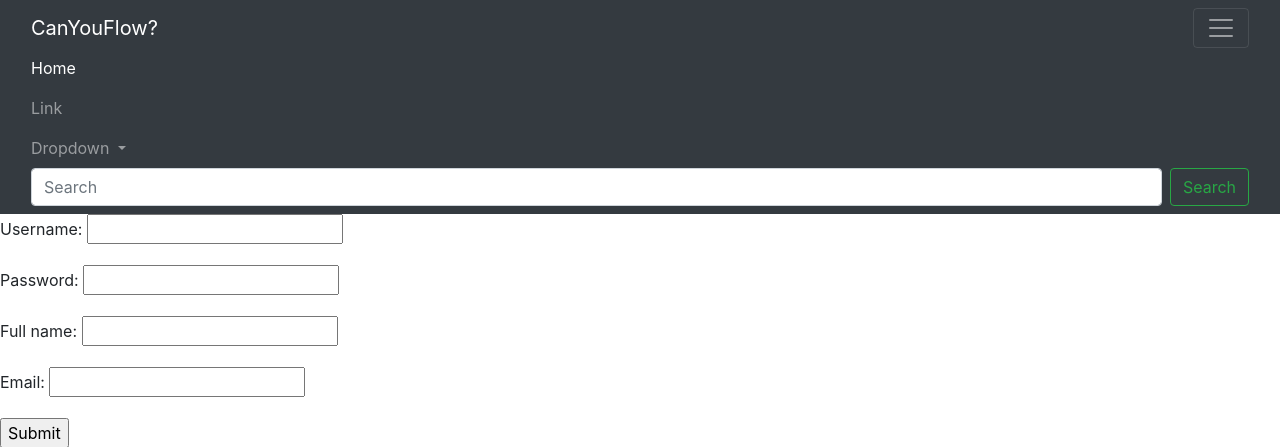
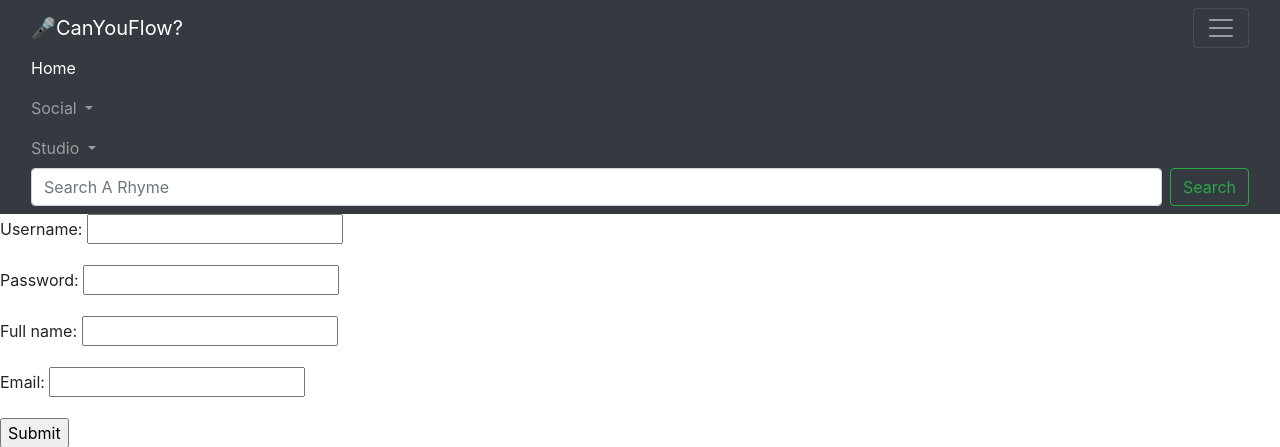
Before and after one commit to jgrigz/CanYouFlow, a Django app: page /register/ in a window 1280 px wide, after a click that opens the changed part. Shown: the top 447 px of the page. Run offline with Django 3.2, Linux system fonts and the light colour scheme; some libraries are stand-ins or nearby versions.

Commit message:
organized navigation

```diff
--- a/templates/base.html
+++ b/templates/base.html
@@ -24,7 +24,7 @@
   <body>
     <nav class="navbar navbar-dark bg-dark">
       <div class="container-fluid">
-        <a class="navbar-brand" href="/home/">CanYouFlow?</a>
+        <a class="navbar-brand" href="/home/">🎤CanYouFlow?</a>
         <button
           class="navbar-toggler"
           type="button"
@@ -41,9 +41,23 @@
             <li class="nav-item">
               <a class="nav-link active" aria-current="page" href="#">Home</a>
             </li>
-            <li class="nav-item">
-              <a class="nav-link" href="#">Link</a>
-            </li>
+            <li class="nav-item dropdown">
+                <a
+                  class="nav-link dropdown-toggle"
+                  href="#"
+                  id="navbarDropdown"
+                  role="button"
+                  data-bs-toggle="dropdown"
+                  aria-expanded="false"
+                >
+                  Social
+                </a>
+                <ul class="dropdown-menu" aria-labelledby="navbarDropdown">
+                  <li><a class="dropdown-item" href="#">Artists</a></li>
+                  <li><a class="dropdown-item" href="#">Messages</a></li>
+                  <li><a class="dropdown-item" href="#">Video Call</a></li>
+                </ul>
+              </li>
             <li class="nav-item dropdown">
               <a
                 class="nav-link dropdown-toggle"
@@ -53,15 +67,11 @@
                 data-bs-toggle="dropdown"
                 aria-expanded="false"
               >
-                Dropdown
+                Studio
               </a>
               <ul class="dropdown-menu" aria-labelledby="navbarDropdown">
-                <li><a class="dropdown-item" href="#">Action</a></li>
-                <li><a class="dropdown-item" href="#">Another action</a></li>
-                <li><hr class="dropdown-divider" /></li>
-                <li>
-                  <a class="dropdown-item" href="#">Something else here</a>
-                </li>
+                <li><a class="dropdown-item" href="#">Songs</a></li>
+                <li><a class="dropdown-item" href="#">Add Song</a></li>
               </ul>
             </li>
           </ul>
@@ -69,7 +79,7 @@
             <input
               class="form-control me-2"
               type="search"
-              placeholder="Search"
+              placeholder="Search A Rhyme"
               aria-label="Search"
             />
             <button class="btn btn-outline-success" type="submit">
```
